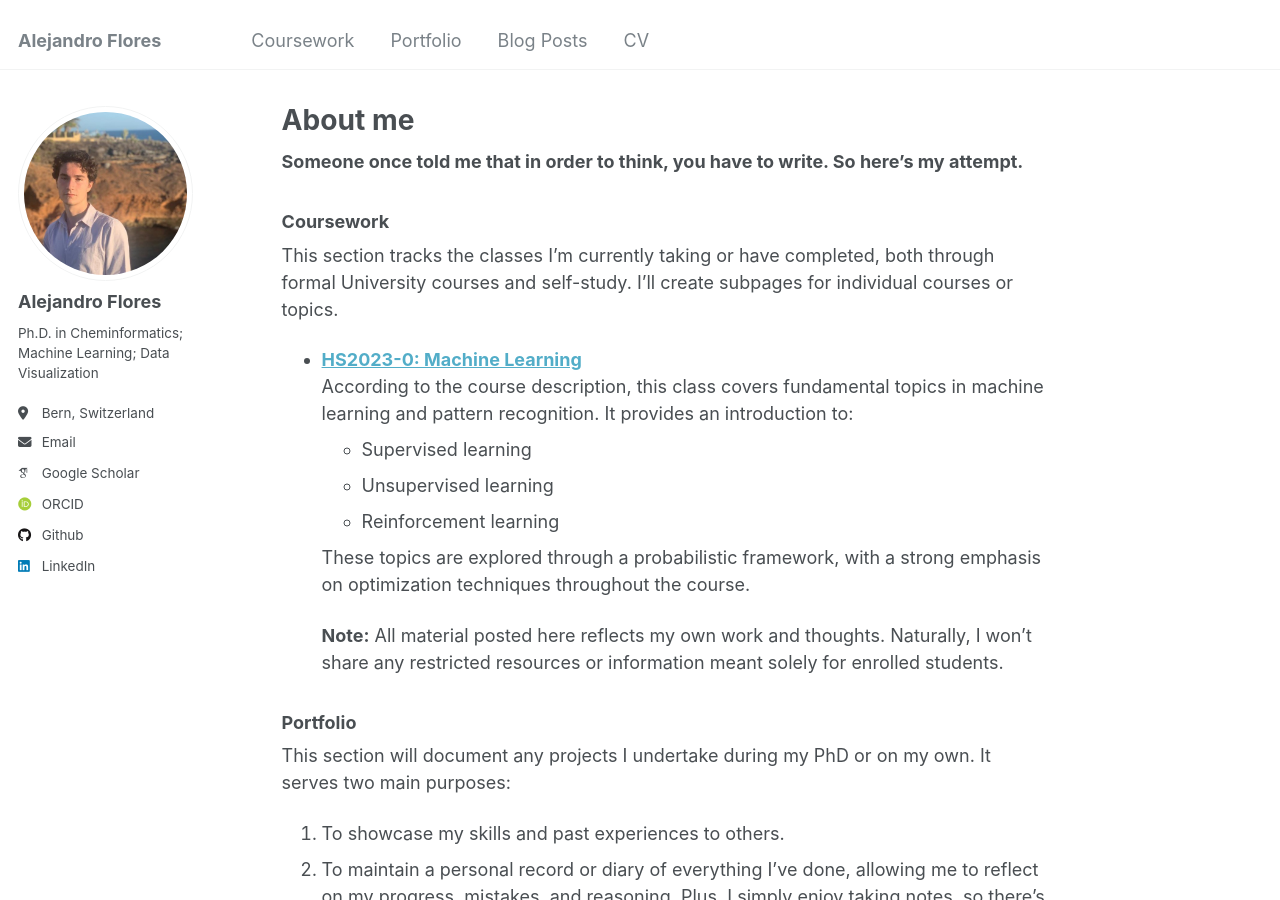
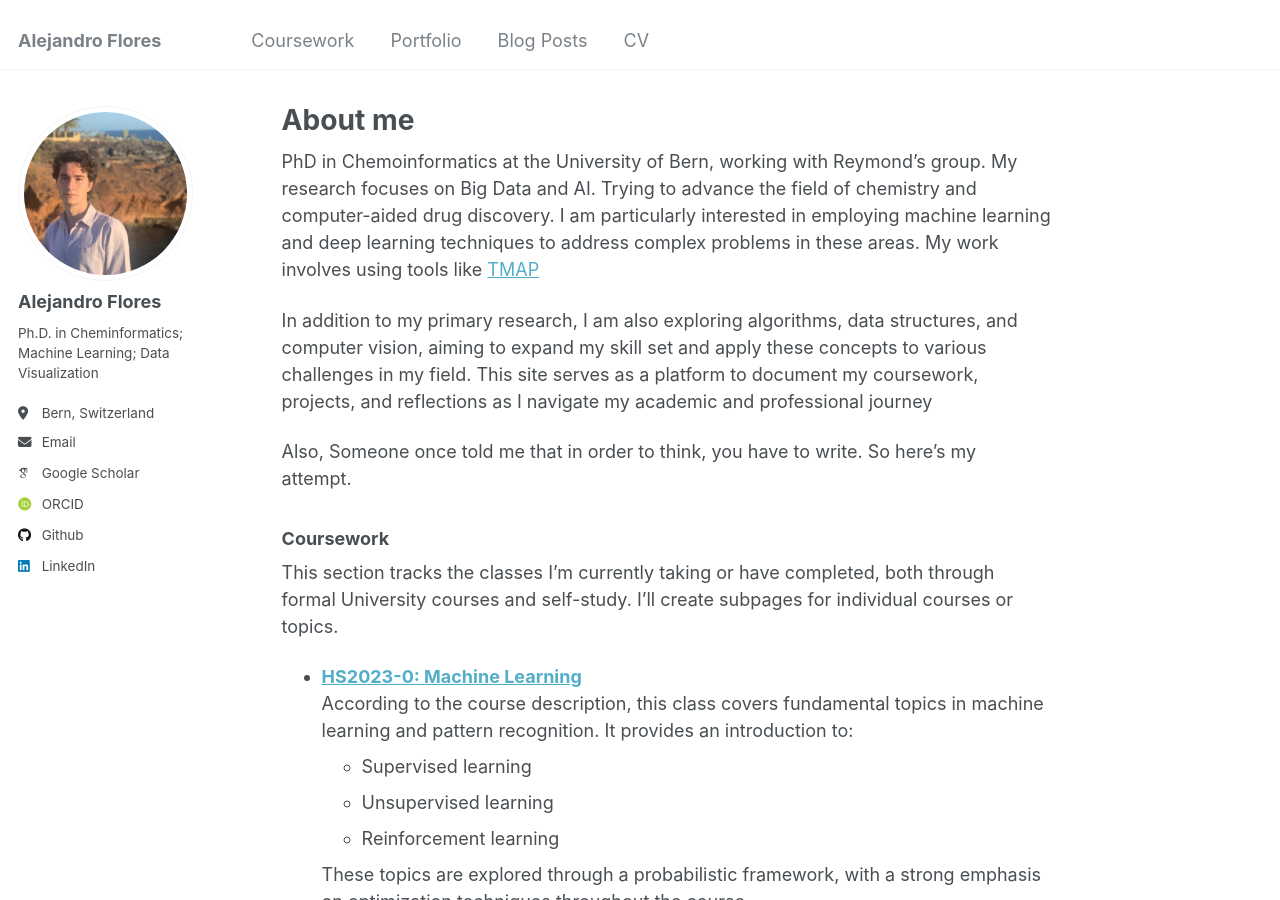
Before and after one commit to afloresep/afloresep.github.io, a Jekyll site: the page built from _pages/about.md, in a window 1280 px wide and 900 px high. Built offline with Jekyll 4.4.1, drawn with Linux system fonts in a browser that asks for light colours; some web fonts are replaced.

Commit message:
Update about.md

```diff
--- a/_pages/about.md
+++ b/_pages/about.md
@@ -7,7 +7,11 @@ redirect_from:
   - /about.html
 ---
 
-**Someone once told me that in order to think, you have to write. So here’s my attempt.**
+PhD in Chemoinformatics at the University of Bern, working with Reymond's group. My research focuses on Big Data and AI. Trying to advance the field of chemistry and computer-aided drug discovery. I am particularly interested in employing machine learning and deep learning techniques to address complex problems in these areas. My work involves using tools like [TMAP](https://afloresep.github.io/TMAP/)
+
+In addition to my primary research, I am also exploring algorithms, data structures, and computer vision, aiming to expand my skill set and apply these concepts to various challenges in my field. This site serves as a platform to document my coursework, projects, and reflections as I navigate my academic and professional journey
+
+Also, Someone once told me that in order to think, you have to write. So here’s my attempt.
 
 ### Coursework
 This section tracks the classes I’m currently taking or have completed, both through formal University courses and self-study. I’ll create subpages for individual courses or topics.
```
